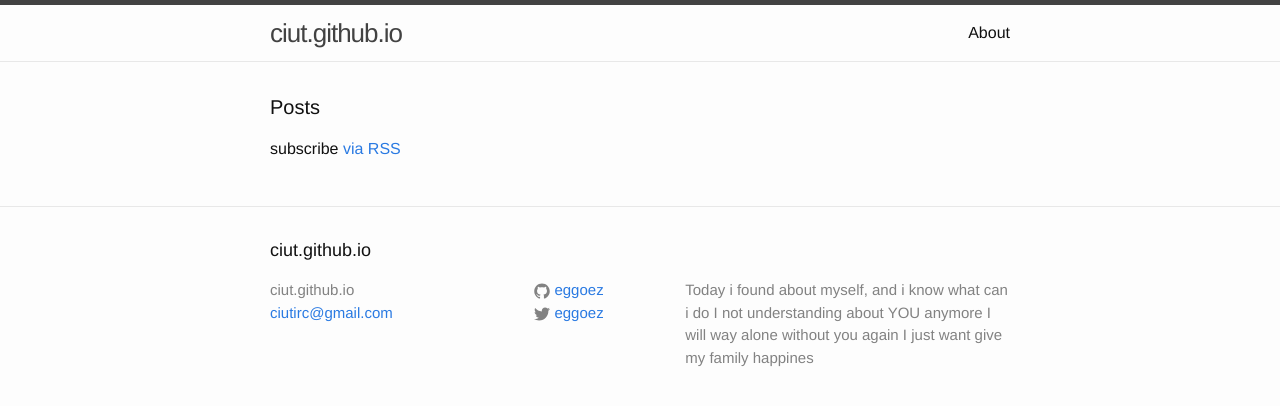
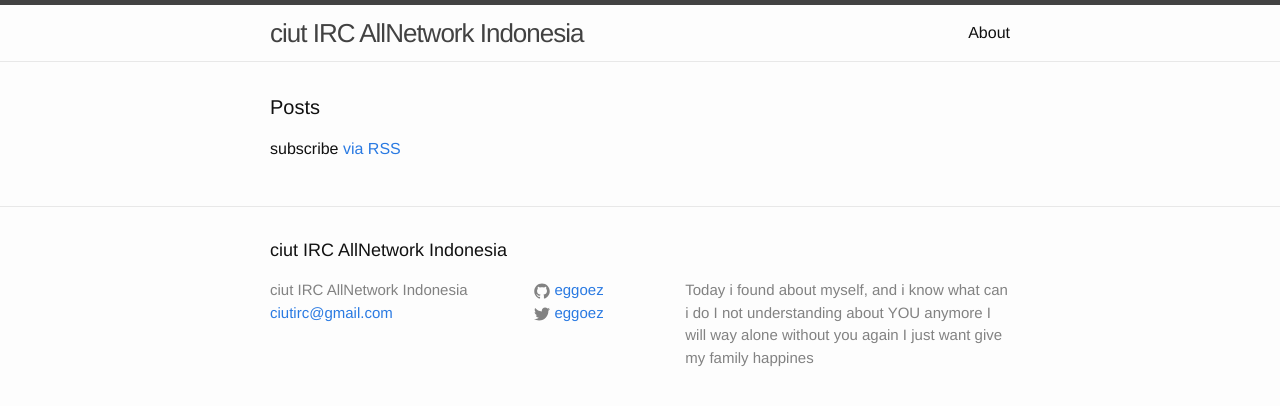
Before and after one commit to ciut/ciut.github.io, a Jekyll site: the page built from index.html, in a window 1280 px wide. Shown: the top 406 px of the page. Built offline with Jekyll 4.4.1, drawn with Linux system fonts in a browser that asks for light colours.

Commit message:
fix title cik

```diff
--- a/_config.yml
+++ b/_config.yml
@@ -6,7 +6,7 @@
 # 'jekyll serve'. If you change this file, please restart the server process.
 
 # Site settings
-title: #ciut IRC AllNetwork Indonesia
+title: ciut IRC AllNetwork Indonesia
 email: ciutirc@gmail.com
 description: > # this means to ignore newlines until "baseurl:"
   Today i found about myself, and i know what can i do
--- a/_includes/head.html
+++ b/_includes/head.html
@@ -3,7 +3,7 @@
   <meta http-equiv="X-UA-Compatible" content="IE=edge">
   <meta name="viewport" content="width=device-width, initial-scale=1">
   <script src="/assets/js/alihkan.js"></script>
-  <title>{% if page.title %}{{ page.title | escape }}{% else %}{{ site.title | escape }}{% endif %}</title>
+  <title>{% if page.title %}{{ page.title | escape }}{% else %}#{{ site.title | escape }}{% endif %}</title>
   <meta name="description" content="{% if page.excerpt %}{{ page.excerpt | strip_html | strip_newlines | truncate: 160 }}{% else %}{{ site.description }}{% endif %}">
 
   <link rel="stylesheet" href="{{ "/css/main.css" | prepend: site.baseurl }}">
```
